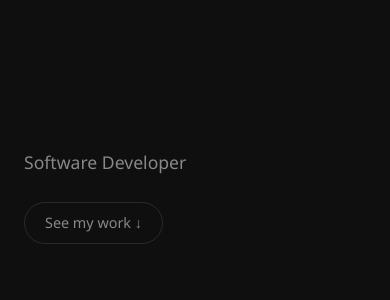
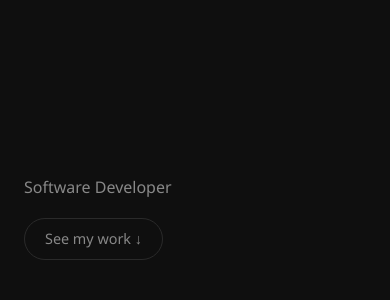
Before and after one commit to WesWJensen/WesWJensen.github.io, a plain HTML site: page index.html in a window 390 px wide. Shown: the part 544-844 px from the top of the page. Drawn offline with Linux system fonts and the light colour scheme; some packages are replaced by stand-ins of ours; a script that the page names is missing.

Commit message:
Update style.css

```diff
--- a/style.css
+++ b/style.css
@@ -214,4 +214,19 @@ h2 {
 @media (max-width: 480px) {
   .resume-entry-header { flex-direction: column; gap: 0.1rem; }
   .project-grid { grid-template-columns: 1fr; }
+
+  #hero {
+    height: auto;
+    min-height: 100svh;
+    padding-bottom: 2.5rem;
+  }
+
+  .name-wrap {
+    height: 55vw;
+    flex: none;
+  }
+
+  .tagline { font-size: 1rem; margin-bottom: 1rem; }
+
+  .scroll-cta { margin: 0 1.5rem; }
 }
```
